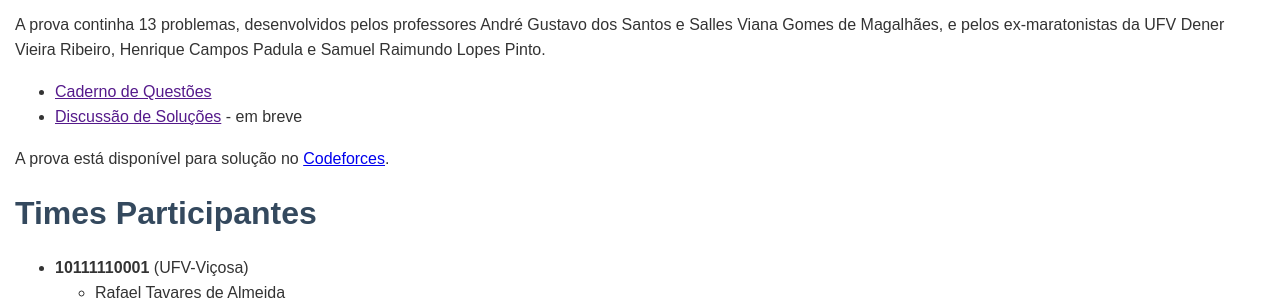
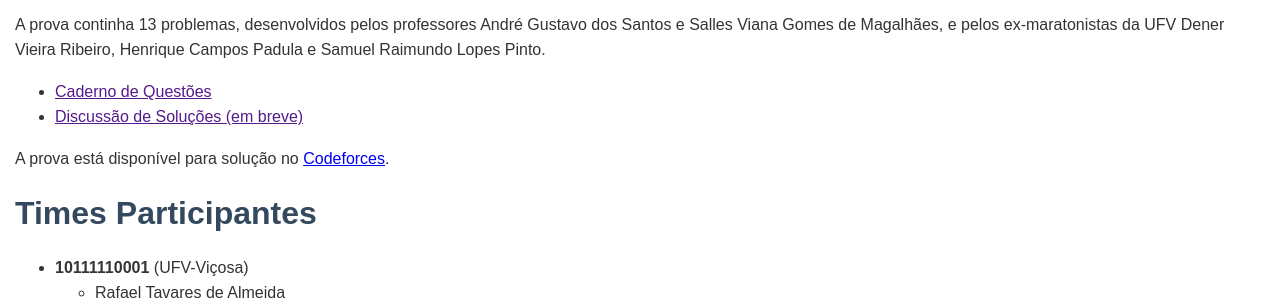
Before and after one commit to maratonaufv/maratona-si, a Jekyll site: the page built from history/maratona_si2025/index.md, in a window 1280 px wide and 900 px high, scrolled down 361 px. Shown: the part 152-452 px from the top of the window. Built offline with Jekyll 4.4.1, drawn with Linux system fonts in a browser that asks for light colours.

```diff
--- a/history/maratona_si2025/index.md
+++ b/history/maratona_si2025/index.md
@@ -37,7 +37,7 @@ O evento foi organizado pelos seguintes professores do [Departamento de Informá
 A prova continha 13 problemas, desenvolvidos pelos professores André Gustavo dos Santos e Salles Viana Gomes de Magalhães, e pelos ex-maratonistas da UFV Dener Vieira Ribeiro, Henrique Campos Padula e Samuel Raimundo Lopes Pinto.
 
 - [Caderno de Questões]({{ page.problems | relative_url}})
-- [Discussão de Soluções]({{ page.solutions | relative_url}}) - em breve
+- [Discussão de Soluções (em breve)]({{ page.solutions | relative_url}})
 
 A prova está disponível para solução no [Codeforces](https://codeforces.com/group/ZUukhOS6Bj/contest/559497).
 
```
